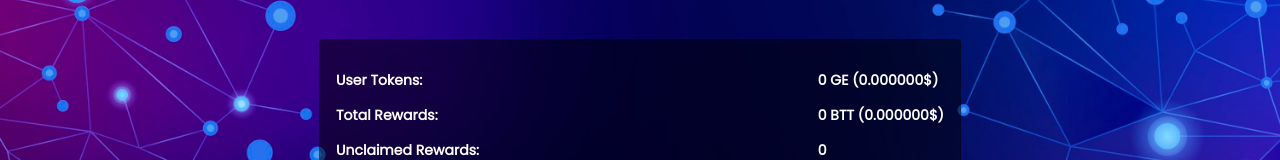
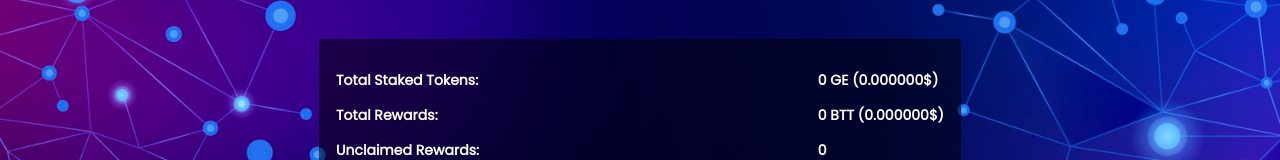
Before and after one commit to Nobody12here/GE_TokenReward, a React (Vite) app: page / in a window 1280 px wide. Shown: the part 260-420 px from the top of the page. Built offline with nearby package versions, Linux system fonts and the light colour scheme.

Commit message:
Update the stat card

```diff
--- a/src/App.jsx
+++ b/src/App.jsx
@@ -63,7 +63,7 @@ function App() {
           );
 
           const tokens =
-            (await tokenContract.methods.balanceOf(walletAddress[0]).call()) /
+            (await stakingContract.methods.GETTotalStakedGE(walletAddress[0]).call()) /
             10 ** 18;
           const BTTContract = await new web3.eth.Contract(
             erc20ABI,
--- a/src/components/StatCard.jsx
+++ b/src/components/StatCard.jsx
@@ -14,7 +14,7 @@ const StatCard = ({ tokens, totalRewards, unclaimedRewards, GEtokensPrice, BTTPr
       <CardContent>
         <div style={{ display: 'flex', justifyContent: 'space-between', flexDirection: flexDirection, fontSize: '12px' }}>
           <div>
-            <h3>User Tokens:</h3>
+            <h3>Total Staked Tokens:</h3>
             <h3>Total Rewards:</h3>
             <h3>Unclaimed Rewards:</h3>
           </div>
```
